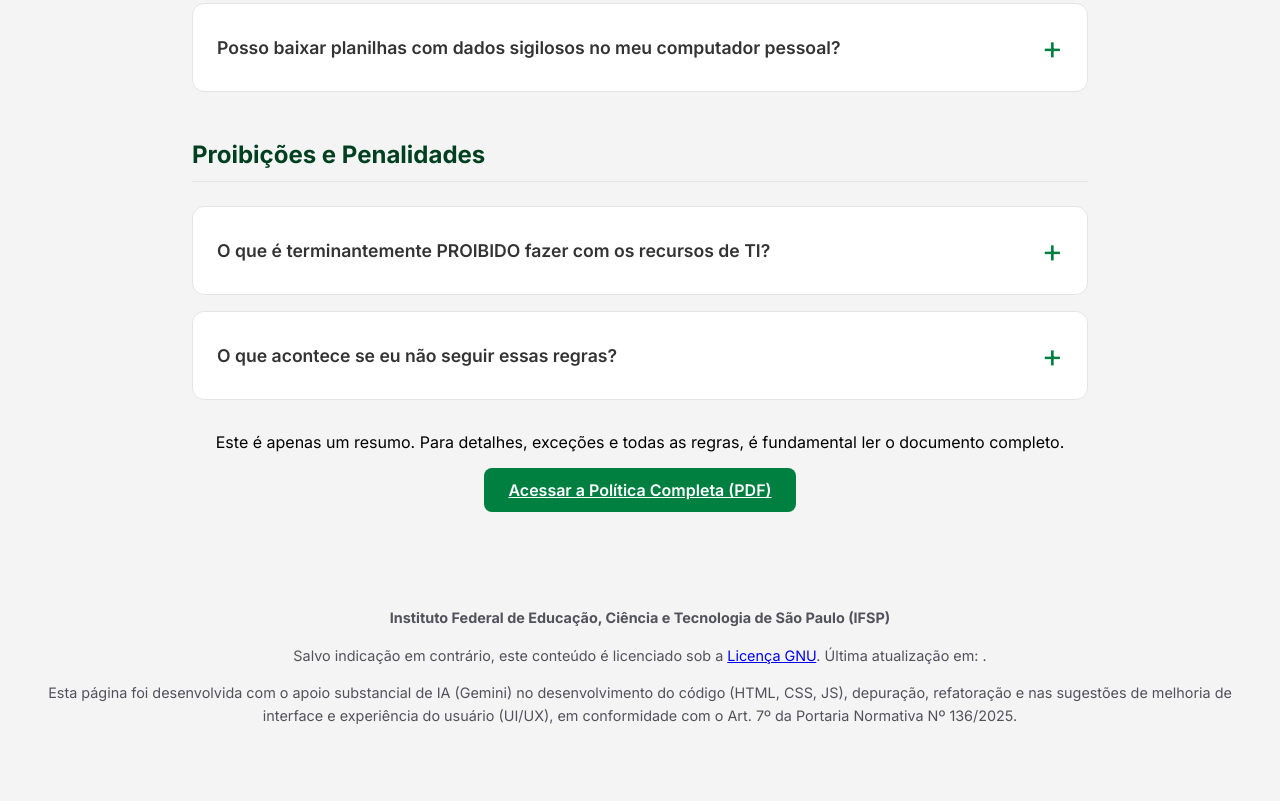
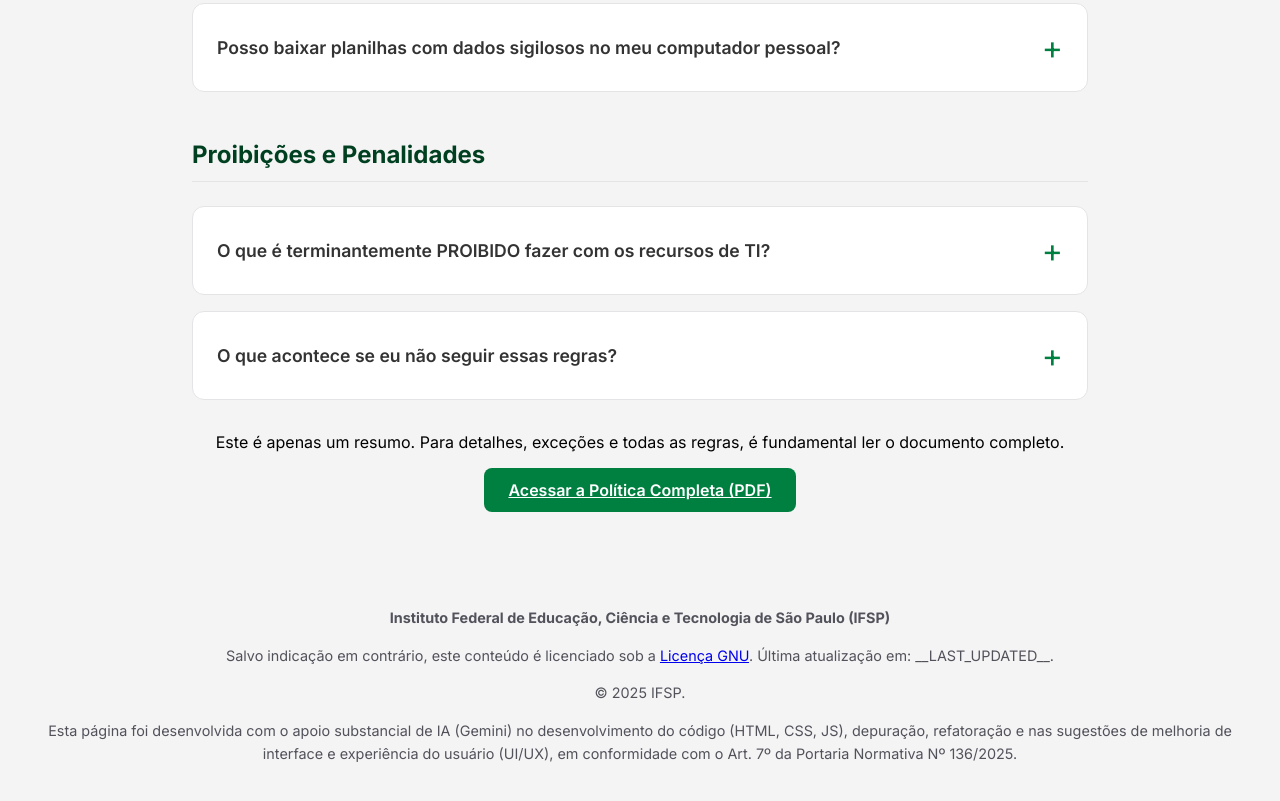
Before and after one commit to ifsp/ifsp-policy, a plain HTML site: page index.html in a window 1280 px wide. Shown: the part 2141-2942 px from the top of the page. Drawn offline with Linux system fonts and the light colour scheme.

Commit message:
feat(build): Implementa build local e atualiza rodapé dinamicamente

```diff
--- a/assets/js/script.js
+++ b/assets/js/script.js
@@ -133,4 +133,10 @@
 
                 noResultsMessage.style.display = (itemsFound === 0 && searchTerm) ? 'block' : 'none';
             });
+            // --- Lógica do Ano Dinâmico no Rodapé ---
+            const currentYearElement = document.getElementById('current-year');
+                if (currentYearElement) {
+            // Preenche o ano atual.
+            currentYearElement.textContent = new Date().getFullYear();
+            }
         });
--- a/index.html
+++ b/index.html
@@ -197,7 +197,10 @@
         <p><strong>Instituto Federal de Educação, Ciência e Tecnologia de São Paulo (IFSP)</strong></p>
         <p class="copyright-line">
             Salvo indicação em contrário, este conteúdo é licenciado sob a <a href="https://www.gnu.org/licenses/gpl-3.0.html" target="_blank" rel="noopener noreferrer">Licença GNU</a>.
-                Última atualização em: <span id="last-updated"></span>.
+            Última atualização em: __LAST_UPDATED__.
+        </p>
+        <p class="copyright-line">
+            &copy; <span id="current-year"></span> IFSP.
         </p>
         <p class="ai-declaration">
             Esta página foi desenvolvida com o apoio substancial de IA (Gemini) no desenvolvimento do código (HTML, CSS, JS), depuração, refatoração e nas sugestões de melhoria de interface e experiência do usuário (UI/UX), em conformidade com o Art. 7º da Portaria Normativa Nº 136/2025.
```
Also changed, not shown: 3 other files. Lines whose indentation alone changed are shown as unchanged.
